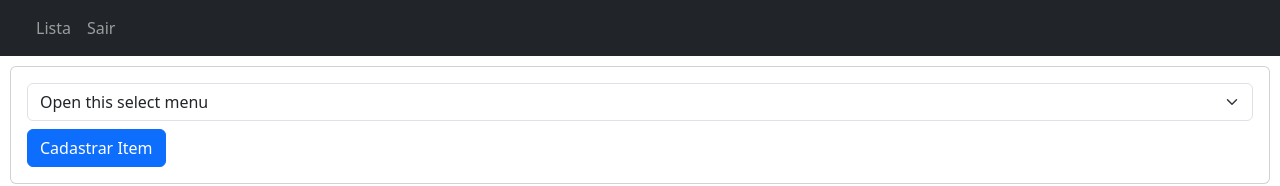
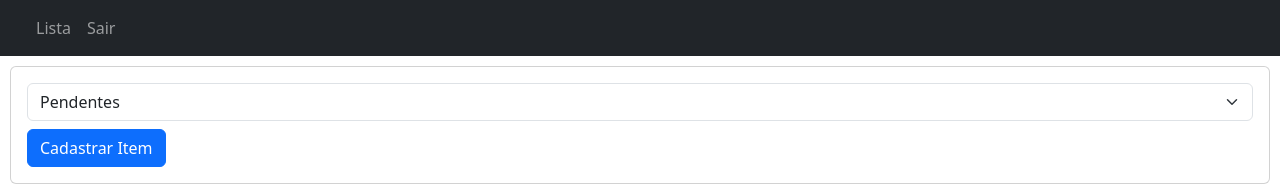
Before and after one commit to SSoftware2024/UNINTA_AVALIACAO, a Vue app in the folder resources/js/vue_app/: page /taskList/items/dashboard in a window 1280 px wide. Shown: the top 186 px of the page. Built offline with nearby package versions, Linux system fonts and the light colour scheme; sample sign-in values are in the browser's storage.

Commit message:
rota corrigida

```diff
--- a/resources/js/vue_app/src/layouts/NavBarLayout.vue
+++ b/resources/js/vue_app/src/layouts/NavBarLayout.vue
@@ -16,7 +16,7 @@
             <div class="collapse navbar-collapse" id="navbarSupportedContent">
                 <ul class="navbar-nav me-auto mb-2 mb-lg-0">
                     <li class="nav-item">
-                        <router-link class="nav-link" to="dashboard">Lista</router-link>
+                        <router-link class="nav-link" :to="{ name: 'dashboard' }">Lista</router-link>
                     </li>
                     <li class="nav-item">
                         <a class="nav-link" href="#" @click.prevent="_logout">Sair</a>
--- a/resources/js/vue_app/src/pages/ListItem.vue
+++ b/resources/js/vue_app/src/pages/ListItem.vue
@@ -7,12 +7,10 @@
                         <div class="col-md-12">
                             <select
                                 class="form-select"
-                                aria-label="Default select example"
                             >
-                                <option selected>Open this select menu</option>
-                                <option value="1">One</option>
-                                <option value="2">Two</option>
-                                <option value="3">Three</option>
+                                <option value="completed">Concluídas</option>
+                                <option value="pending" selected>Pendentes</option>
+
                             </select>
                         </div>
                     </div>
```
